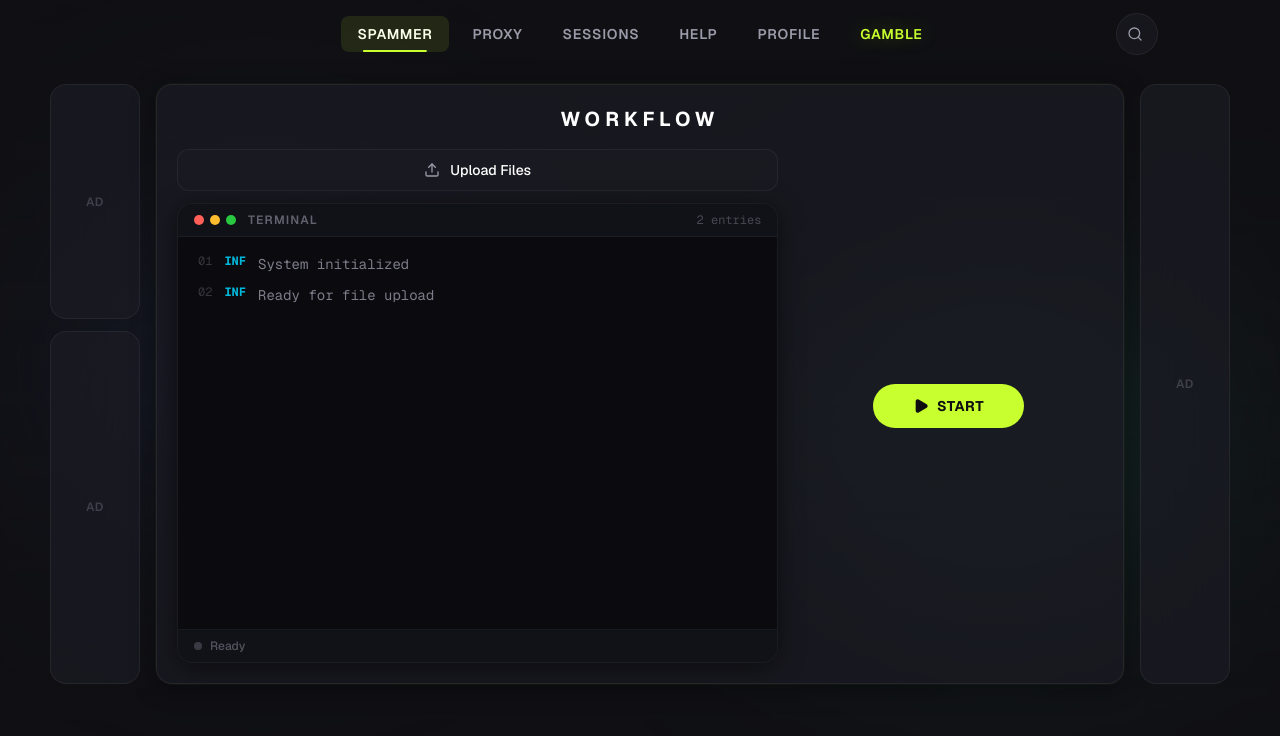
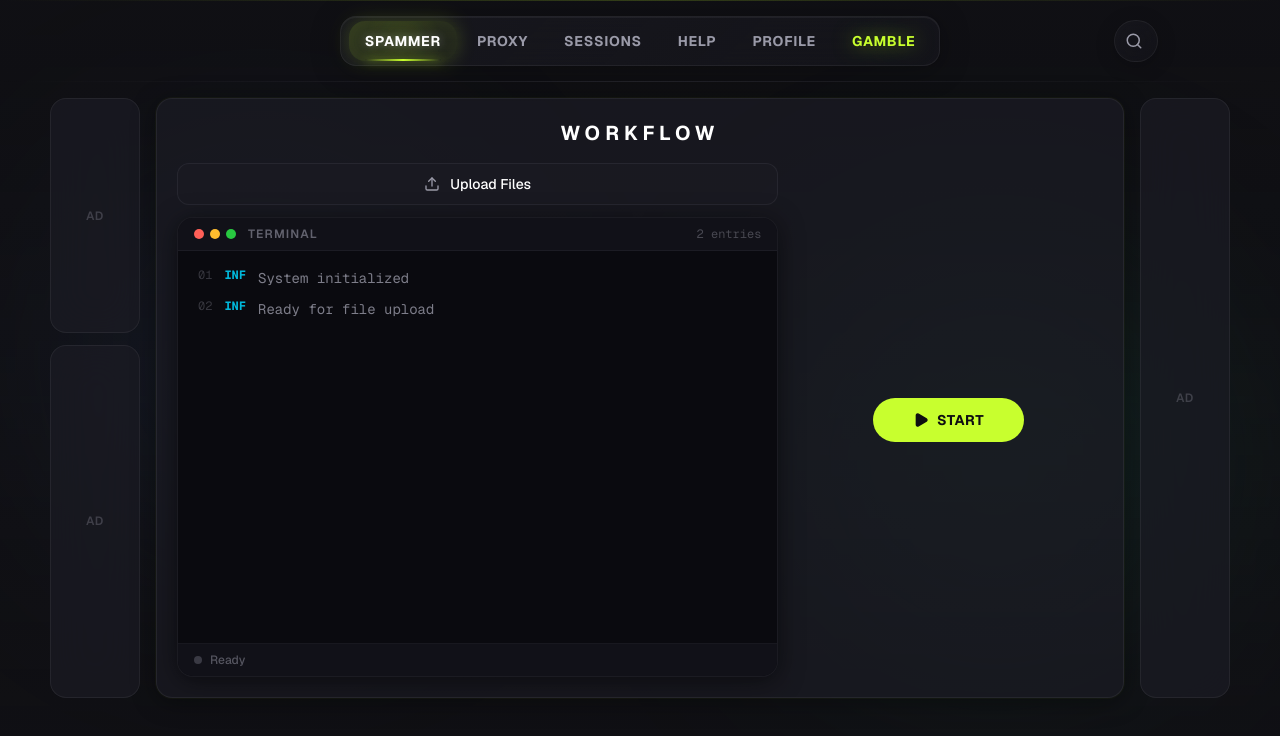
Before and after one commit to glitchual/fake, a Next.js app: page / in a window 1280 px wide. Shown: the top 736 px of the page. Built offline with nearby package versions, Linux system fonts and the light colour scheme.

Commit message:
feat: modernize header with advanced UI effects
Rebuild header with NavLink animations, active state glow, hover effects, glass container, and collapsible search.

```diff
--- a/components/app-layout.tsx
+++ b/components/app-layout.tsx
@@ -18,15 +18,104 @@ interface AppLayoutProps {
   activeNav: string
 }
 
+function NavLink({
+  item,
+  isActive,
+  index
+}: {
+  item: typeof navItems[0]
+  isActive: boolean
+  index: number
+}) {
+  const [isHovered, setIsHovered] = useState(false)
+
+  return (
+    <Link
+      href={item.href}
+      onMouseEnter={() => setIsHovered(true)}
+      onMouseLeave={() => setIsHovered(false)}
+      className="group relative"
+      style={{
+        animationDelay: `${index * 50}ms`,
+      }}
+    >
+      {/* Background glow on hover/active */}
+      <div
+        className="absolute inset-0 rounded-xl transition-all duration-300"
+        style={{
+          background: isActive
+            ? 'linear-gradient(135deg, rgba(200, 255, 46, 0.15) 0%, rgba(200, 255, 46, 0.05) 100%)'
+            : isHovered
+              ? 'linear-gradient(135deg, rgba(255, 255, 255, 0.08) 0%, rgba(255, 255, 255, 0.03) 100%)'
+              : 'transparent',
+          transform: isHovered && !isActive ? 'scale(1.05)' : 'scale(1)',
+          boxShadow: isActive
+            ? '0 0 20px rgba(200, 255, 46, 0.2), inset 0 0 20px rgba(200, 255, 46, 0.05)'
+            : 'none',
+        }}
+      />
+
+      {/* Text */}
+      <span
+        className="relative z-10 block px-4 py-2.5 text-sm font-bold tracking-wider transition-all duration-300"
+        style={{
+          color: item.accent
+            ? '#C8FF2E'
+            : isActive
+              ? '#FFFFFF'
+              : isHovered
+                ? '#FFFFFF'
+                : '#9A9AA8',
+          textShadow: item.accent
+            ? isHovered
+              ? '0 0 30px rgba(200, 255, 46, 0.8), 0 0 60px rgba(200, 255, 46, 0.4)'
+              : '0 0 20px rgba(200, 255, 46, 0.5)'
+            : isActive
+              ? '0 0 10px rgba(255, 255, 255, 0.3)'
+              : 'none',
+          transform: isHovered ? 'translateY(-1px)' : 'translateY(0)',
+        }}
+      >
+        {item.label}
+      </span>
+
+      {/* Animated underline indicator */}
+      <div
+        className="absolute bottom-0 left-1/2 h-[2px] rounded-full transition-all duration-300 ease-out"
+        style={{
+          background: item.accent
+            ? 'linear-gradient(90deg, transparent, #C8FF2E, transparent)'
+            : 'linear-gradient(90deg, transparent, #C8FF2E, transparent)',
+          width: isActive ? '70%' : isHovered ? '50%' : '0%',
+          transform: 'translateX(-50%)',
+          boxShadow: isActive || isHovered ? '0 0 10px rgba(200, 255, 46, 0.5)' : 'none',
+        }}
+      />
+
+      {/* Pulse effect on active */}
+      {isActive && (
+        <div
+          className="absolute inset-0 rounded-xl animate-pulse"
+          style={{
+            background: 'radial-gradient(circle at center, rgba(200, 255, 46, 0.1) 0%, transparent 70%)',
+            animationDuration: '3s',
+          }}
+        />
+      )}
+    </Link>
+  )
+}
+
 export function AppLayout({ children, activeNav }: AppLayoutProps) {
   const [searchOpen, setSearchOpen] = useState(false)
   const [searchValue, setSearchValue] = useState("")
+  const [searchFocused, setSearchFocused] = useState(false)
   const searchInputRef = useRef<HTMLInputElement>(null)
   const searchContainerRef = useRef<HTMLDivElement>(null)
 
   useEffect(() => {
     if (searchOpen && searchInputRef.current) {
-      searchInputRef.current.focus()
+      setTimeout(() => searchInputRef.current?.focus(), 100)
     }
   }, [searchOpen])
 
@@ -43,79 +132,112 @@ export function AppLayout({ children, activeNav }: AppLayoutProps) {
     return () => document.removeEventListener("mousedown", handleClickOutside)
   }, [searchValue])
 
-  const handleSearchToggle = () => {
-    if (!searchOpen) {
-      setSearchOpen(true)
-    }
-  }
-
-  const handleClearSearch = () => {
-    setSearchValue("")
-    setSearchOpen(false)
-  }
-
   return (
     <div className="relative flex h-screen flex-col overflow-hidden bg-background select-none">
-      {/* Background - slightly lighter ambient */}
+      {/* Background */}
       <div className="pointer-events-none absolute inset-0">
-        <div className="ambient-float absolute left-[5%] top-[20%] h-[400px] w-[400px] rounded-full bg-[#3b5998]/25 blur-[100px]" />
-        <div className="ambient-float-reverse absolute right-[5%] top-[30%] h-[450px] w-[450px] rounded-full bg-[#26A17B]/25 blur-[100px]" />
-        <div className="absolute inset-0 bg-gradient-to-b from-background/70 via-background/50 to-background/80" />
+        <div className="ambient-float absolute left-[5%] top-[20%] h-[400px] w-[400px] rounded-full bg-[#3b5998]/20 blur-[100px]" />
+        <div className="ambient-float-reverse absolute right-[5%] top-[30%] h-[450px] w-[450px] rounded-full bg-[#26A17B]/20 blur-[100px]" />
+        <div className="absolute inset-0 bg-gradient-to-b from-background/60 via-background/40 to-background/70" />
       </div>
 
-      {/* Header */}
-      <header className="relative z-10 flex items-center justify-center px-6 py-4">
-        <nav className="flex items-center gap-2">
-          {navItems.map((item) => (
-            <Link
+      {/* Header with glassmorphism */}
+      <header className="relative z-10">
+        {/* Subtle top border glow */}
+        <div className="absolute inset-x-0 top-0 h-[1px] bg-gradient-to-r from-transparent via-primary/20 to-transparent" />
+
+        <div className="flex items-center justify-center px-6 py-4">
+          {/* Navigation container with glass effect */}
+          <nav
+            className="relative flex items-center gap-1 rounded-2xl px-2 py-1"
+            style={{
+              background: 'linear-gradient(135deg, rgba(28, 28, 36, 0.6) 0%, rgba(28, 28, 36, 0.4) 100%)',
+              backdropFilter: 'blur(20px)',
+              border: '1px solid rgba(255, 255, 255, 0.06)',
+              boxShadow: '0 4px 30px rgba(0, 0, 0, 0.3), inset 0 1px 0 rgba(255, 255, 255, 0.05)',
+            }}
+          >
+            {navItems.map((item, index) => (
+              <NavLink
                 key={item.label}
-              href={item.href}
-              className={`nav-link text-sm ${
-                activeNav === item.label
-                  ? "active text-foreground"
-                  : item.accent
-                    ? "nav-link-accent"
-                    : "text-muted-foreground hover:text-foreground"
-              }`}
-            >
-              {item.label}
-            </Link>
+                item={item}
+                isActive={activeNav === item.label}
+                index={index}
+              />
             ))}
           </nav>
 
-        {/* Collapsible Search - positioned to align with right AD panel */}
-        <div className="absolute right-6 lg:right-[calc(90px+2rem)]" ref={searchContainerRef}>
+          {/* Collapsible Search */}
           <div
-            onClick={handleSearchToggle}
-            className={`flex items-center gap-2 rounded-full border border-border/50 bg-card/60 backdrop-blur-sm transition-all duration-300 ${
-              searchOpen ? "search-expanded" : "search-collapsed"
-            } ${searchOpen ? "border-primary/30 shadow-[0_0_20px_rgba(200,255,46,0.1)]" : "hover:border-border hover:bg-card/80"}`}
+            className="absolute right-6 lg:right-[calc(90px+2rem)]"
+            ref={searchContainerRef}
           >
-            <Search className={`h-4 w-4 shrink-0 transition-colors duration-200 ${searchOpen ? "text-primary" : "text-muted-foreground"}`} />
+            <div
+              onClick={() => !searchOpen && setSearchOpen(true)}
+              className="relative flex items-center gap-2 overflow-hidden rounded-full transition-all duration-400 ease-out"
+              style={{
+                width: searchOpen ? '220px' : '44px',
+                padding: searchOpen ? '10px 16px' : '10px',
+                cursor: searchOpen ? 'default' : 'pointer',
+                background: searchOpen
+                  ? 'linear-gradient(135deg, rgba(28, 28, 36, 0.8) 0%, rgba(28, 28, 36, 0.6) 100%)'
+                  : 'linear-gradient(135deg, rgba(28, 28, 36, 0.5) 0%, rgba(28, 28, 36, 0.3) 100%)',
+                backdropFilter: 'blur(20px)',
+                border: searchOpen
+                  ? '1px solid rgba(200, 255, 46, 0.3)'
+                  : '1px solid rgba(255, 255, 255, 0.06)',
+                boxShadow: searchOpen
+                  ? '0 0 30px rgba(200, 255, 46, 0.15), 0 4px 20px rgba(0, 0, 0, 0.3)'
+                  : '0 4px 20px rgba(0, 0, 0, 0.2)',
+              }}
+            >
+              <Search
+                className="shrink-0 transition-all duration-300"
+                style={{
+                  width: '18px',
+                  height: '18px',
+                  color: searchOpen || searchFocused ? '#C8FF2E' : '#9A9AA8',
+                }}
+              />
+
               <input
                 ref={searchInputRef}
                 type="text"
                 value={searchValue}
                 onChange={(e) => setSearchValue(e.target.value)}
-              placeholder="Search settings..."
-              className="search-input bg-transparent text-sm text-foreground placeholder:text-muted-foreground/50 focus:outline-none"
+                onFocus={() => setSearchFocused(true)}
+                onBlur={() => setSearchFocused(false)}
+                placeholder="Search..."
+                className="bg-transparent text-sm text-foreground placeholder:text-muted-foreground/50 focus:outline-none transition-all duration-300"
+                style={{
+                  width: searchOpen ? '140px' : '0px',
+                  opacity: searchOpen ? 1 : 0,
+                }}
               />
+
               {searchOpen && (
                 <button
-                onClick={handleClearSearch}
-                className="shrink-0 rounded-full p-0.5 text-muted-foreground transition-colors hover:bg-border/50 hover:text-foreground"
+                  onClick={() => {
+                    setSearchValue("")
+                    setSearchOpen(false)
+                  }}
+                  className="shrink-0 rounded-full p-1 text-muted-foreground transition-all duration-200 hover:bg-white/10 hover:text-foreground"
                 >
-                <X className="h-3.5 w-3.5" />
+                  <X className="h-4 w-4" />
                 </button>
               )}
             </div>
           </div>
+        </div>
+
+        {/* Bottom border with gradient */}
+        <div className="absolute inset-x-0 bottom-0 h-[1px] bg-gradient-to-r from-transparent via-border/50 to-transparent" />
       </header>
 
       {/* Content Area */}
       <div className="relative z-10 flex flex-1 justify-center px-6 py-4 lg:px-8">
         <div className="flex h-full max-h-[600px] w-full max-w-[1180px] gap-4">
-          {/* Left AD panels - Top 40%, Bottom 60% */}
+          {/* Left AD panels */}
           <aside className="hidden w-[90px] shrink-0 flex-col gap-3 lg:flex">
             <div className="glass-panel flex h-[40%] items-center justify-center">
               <span className="text-xs font-semibold tracking-wider text-muted-foreground/30">AD</span>
@@ -130,7 +252,7 @@ export function AppLayout({ children, activeNav }: AppLayoutProps) {
             {children}
           </main>
 
-          {/* Right AD panel - Full height */}
+          {/* Right AD panel */}
           <aside className="hidden w-[90px] shrink-0 lg:flex">
             <div className="glass-panel flex h-full w-full items-center justify-center">
               <span className="text-xs font-semibold tracking-wider text-muted-foreground/30">AD</span>
```
Lines whose indentation alone changed are shown as unchanged.
